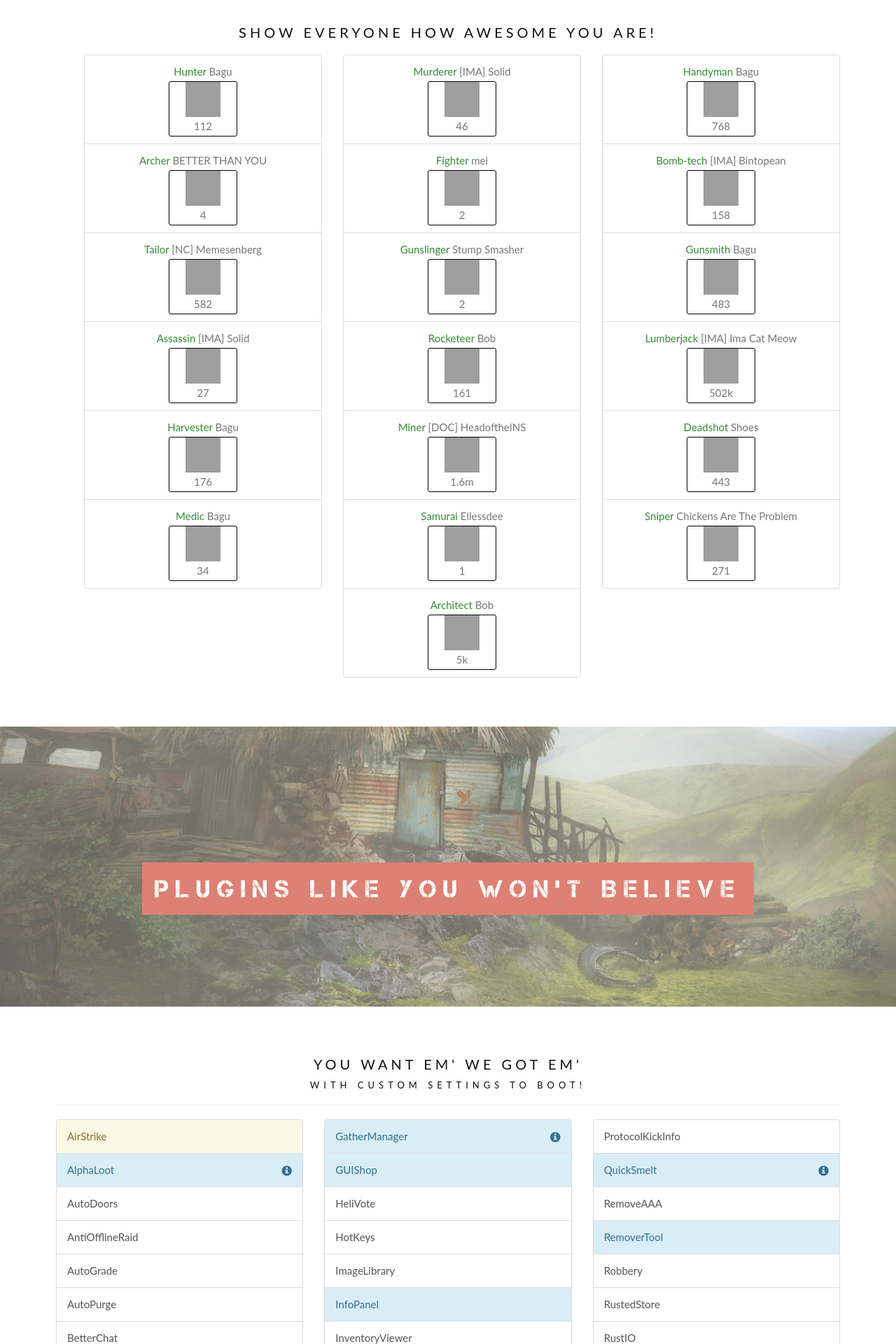
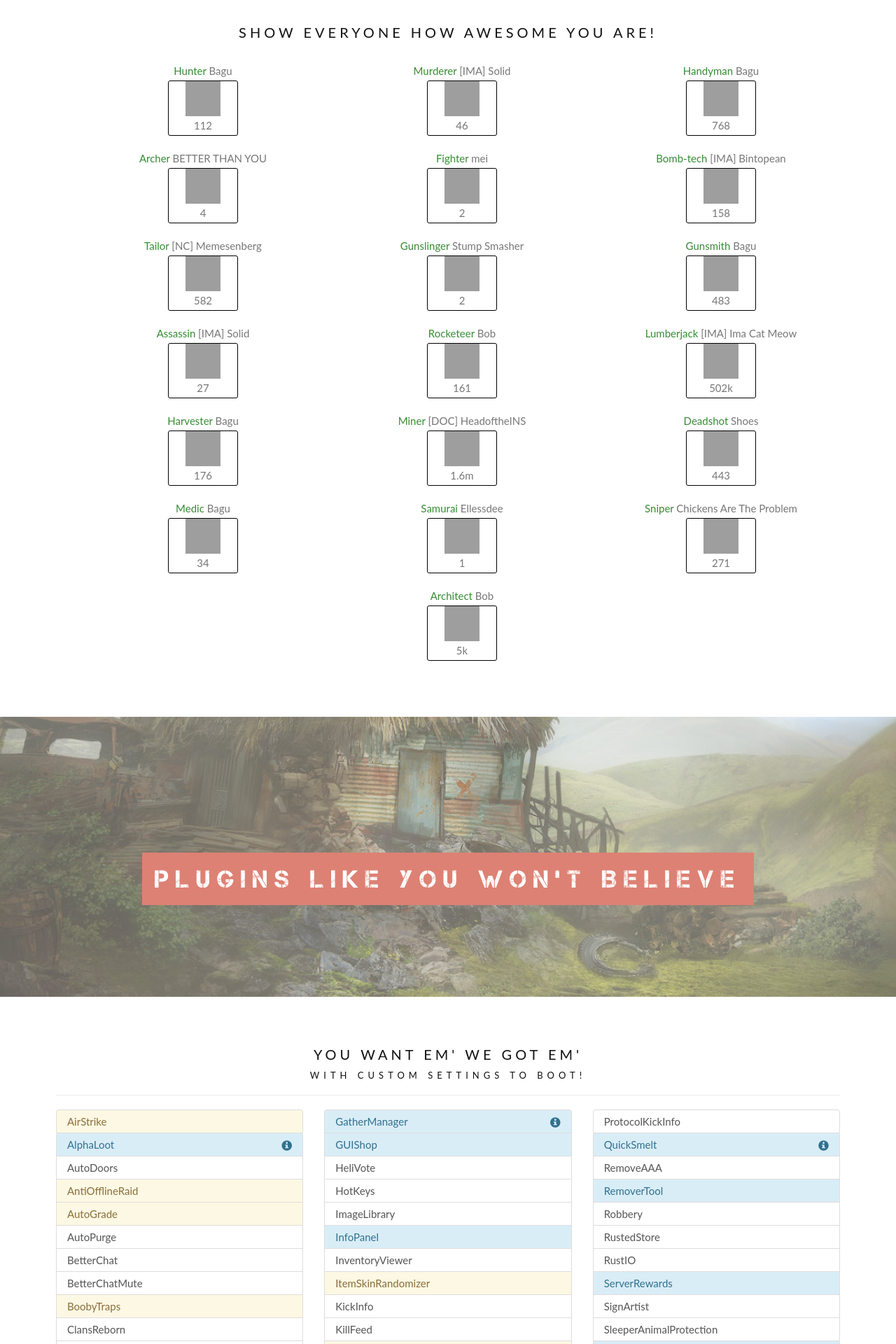
Before and after one commit to Xianith/drinkinoutacups, a PHP site: page /rust/index.php in a window 1280 px wide. Shown: the part 3120-5040 px from the top of the page at 70% size. Run offline with PHP 8.4, Linux system fonts and the light colour scheme; some libraries are stand-ins or nearby versions; grey boxes are pictures that could not be loaded.

Commit message:
Styling and shrinking of the plugin list.

```diff
--- a/css/rust.css
+++ b/css/rust.css
@@ -213,6 +213,17 @@ h4 {
   width: 25%;
 }
 
+/*Info Buttons*/
+.modalOpener,.pluginLink {
+  width: 48%;
+}
+
+#plugins .list-group {
+  line-height: .8em;
+}
+
+#stats .list-group-item { border: 0; }
+
 /* The Modal (background) */
 .modal {
   display: none;
--- a/rust/index.php
+++ b/rust/index.php
@@ -289,7 +289,7 @@
  </div>
 </div>
 
-<div style="position:relative;">
+<div style="position:relative;" id="stats">
   <div style="text-align:center;padding:50px 80px;">
 
   <h3 style="text-align:center;">Show everyone how awesome you are!</h3>
@@ -308,7 +308,7 @@
   </div>
 </div>
 
-<div style="position:relative;">
+<div style="position:relative;" id="plugins">
   <div style="text-align:center;padding:50px 80px;text-align: justify;">
       <h3 style="text-align:center;">You want em' we got em'</h3>
       <h4 style="text-align:center;">With custom settings to boot!</h4>
@@ -321,20 +321,21 @@
           <!-- <img src="../img/rust/pvp.png" style="text-align:center; height: 115px"> -->
           <a target="_blank" href="http://oxidemod.org/plugins/airstrike.1489/" class="list-group-item list-group-item-warning">AirStrike</a>
           <div class="alphaLoot">
-            <a href="" onclick="return false;" name="alphaloot" class="infoShwBtn list-group-item list-group-item-info">AlphaLoot<span class="glyphicon glyphicon-info-sign" style="float: right; top: 8px;"></span></a>
+            <a href="" onclick="return false;" name="alphaloot" class="infoShwBtn list-group-item list-group-item-info">AlphaLoot<span class="glyphicon glyphicon-info-sign" style="float: right;"></span></a>
             <li class="list-group-item" style="display: none;">
               <a class="btn btn-sm btn-default modalOpener">Config File</a>
-              <a target="_blank" href="http://www.chaoscode.io/resources/alphaloot.13/" class="btn btn-sm btn-default">Plugin Link</a>
+              <a target="_blank" href="http://www.chaoscode.io/resources/alphaloot.13/" class="btn btn-sm btn-default pluginLink">Plugin Link</a>
             </li>
           </div>
           <a target="_blank" href="http://oxidemod.org/plugins/autodoors.1924/" class="list-group-item">AutoDoors</a>
-          <a target="_blank" href="http://oxidemod.org/plugins/antiofflineraid.1464/" name ="offlineraid" class="list-group-item">AntiOfflineRaid</a>
-          <a target="_blank" href="http://oxidemod.org/plugins/automatic-build-grades.921/" class="list-group-item">AutoGrade</a>
+          <a target="_blank" href="http://oxidemod.org/plugins/antiofflineraid.1464/" name ="offlineraid" class="list-group-item list-group-item-warning">AntiOfflineRaid</a>
+          <a target="_blank" href="http://oxidemod.org/plugins/automatic-build-grades.921/" class="list-group-item list-group-item-warning">AutoGrade</a>
           <a target="_blank" href="http://oxidemod.org/plugins/auto-purge.1566/" name="autopurge" class="list-group-item">AutoPurge</a>
           <a target="_blank" href="http://oxidemod.org/plugins/better-chat.979/" class="list-group-item">BetterChat</a>
           <a target="_blank" href="http://oxidemod.org/plugins/betterchat-mute.2272/" class="list-group-item">BetterChatMute</a>
           <a target="_blank" href="http://oxidemod.org/plugins/boobytraps.1549/" class="list-group-item list-group-item-warning">BoobyTraps</a>
-          <a target="_blank" href="http://oxidemod.org/plugins/rust-io-clans.842/" class="list-group-item">Clans</a>
+          <!-- <a target="_blank" href="http://oxidemod.org/plugins/boobytraps.1549/" class="list-group-item">Bounty</a> -->
+          <a target="_blank" href="http://www.chaoscode.io/resources/clans-reborn.14/" class="list-group-item">ClansReborn</a>
           <a target="_blank" href="http://oxidemod.org/plugins/player-corpse-duration-modifier.778/" class="list-group-item">CorpseDuration</a>
           <a target="_blank" href="http://oxidemod.org/plugins/crafting-controller.695/" class="list-group-item">CraftingController</a>
           <a target="_blank" href="http://oxidemod.org/plugins/easyvote.2102/" class="list-group-item">EasyVote</a>
@@ -349,10 +350,10 @@
        <div class="col-sm-4">
         <ul class="list-group">
 	      <div class="gatherManager">
-	          <a href="" onclick="return false;" name="gathermanager" class="infoShwBtn list-group-item list-group-item-info">GatherManager<span class="glyphicon glyphicon-info-sign" style="float: right; top: 8px;"></span></a>
+	          <a href="" onclick="return false;" name="gathermanager" class="infoShwBtn list-group-item list-group-item-info">GatherManager<span class="glyphicon glyphicon-info-sign" style="float: right;"></span></a>
 	            <li class="list-group-item" style="display: none;">
 	              <a class="btn btn-sm btn-default modalOpener">Config File</a>
-	              <a target="_blank" href="http://oxidemod.org/plugins/gather-manager.675/" class="btn btn-sm btn-default">Plugin Link</a>
+	              <a target="_blank" href="http://oxidemod.org/plugins/gather-manager.675/" class="btn btn-sm btn-default pluginLink">Plugin Link</a>
 	            </li>
 	      </div>
         <a target="_blank" href="http://oxidemod.org/plugins/gui-shop.1319/" class="list-group-item list-group-item-info">GUIShop</a>
@@ -378,10 +379,10 @@
         <ul class="list-group">
         <a target="_blank" href="http://oxidemod.org/plugins/protocol-kick-information.2041/" class="list-group-item">ProtocolKickInfo</a>
         <div class="quickSmelt">
-            <a href="" onclick="return false;" name="quicksmelt" class="infoShwBtn list-group-item list-group-item-info">QuickSmelt<span class="glyphicon glyphicon-info-sign" style="float: right; top: 8px;"></span></a>
+            <a href="" onclick="return false;" name="quicksmelt" class="infoShwBtn list-group-item list-group-item-info">QuickSmelt<span class="glyphicon glyphicon-info-sign" style="float: right;"></span></a>
               <li class="list-group-item" style="display: none;">
                 <a class="btn btn-sm btn-default modalOpener">Config File</a>
-                <a target="_blank" href="http://oxidemod.org/plugins/quicksmelt.1067/" class="btn btn-sm btn-default">Plugin Link</a>
+                <a target="_blank" href="http://oxidemod.org/plugins/quicksmelt.1067/" class="btn btn-sm btn-default pluginLink">Plugin Link</a>
               </li>
         </div>
         <a target="_blank" href="http://oxidemod.org/plugins/removeaaa.1645/" class="list-group-item">RemoveAAA</a>
@@ -393,10 +394,10 @@
         <a target="_blank" href="http://oxidemod.org/plugins/sign-artist.992/" class="list-group-item">SignArtist</a>
         <a target="_blank" href="http://oxidemod.org/plugins/sleeper-animal-protection.1959/" class="list-group-item">SleeperAnimalProtection</a>
         <div class="stackSize">
-            <a href="" onclick="return false;" name="stacksize" class="infoShwBtn list-group-item list-group-item-info">StackSizeController<span class="glyphicon glyphicon-info-sign" style="float: right; top: 8px;"></span></a>
+            <a href="" onclick="return false;" name="stacksize" class="infoShwBtn list-group-item list-group-item-info">StackSizeController<span class="glyphicon glyphicon-info-sign" style="float: right;"></span></a>
               <li class="list-group-item" style="display: none;">
                 <a class="btn btn-sm btn-default modalOpener">Config File</a>
-                <a target="_blank" href="http://oxidemod.org/plugins/stack-size-controller.1185/" class="btn btn-sm btn-default">Plugin Link</a>
+                <a target="_blank" href="http://oxidemod.org/plugins/stack-size-controller.1185/" class="btn btn-sm btn-default pluginLink">Plugin Link</a>
               </li>
         </div>
         <a target="_blank" href="http://oxidemod.org/threads/timed-execute.18395/" class="list-group-item">TimedExectue</a>
```
